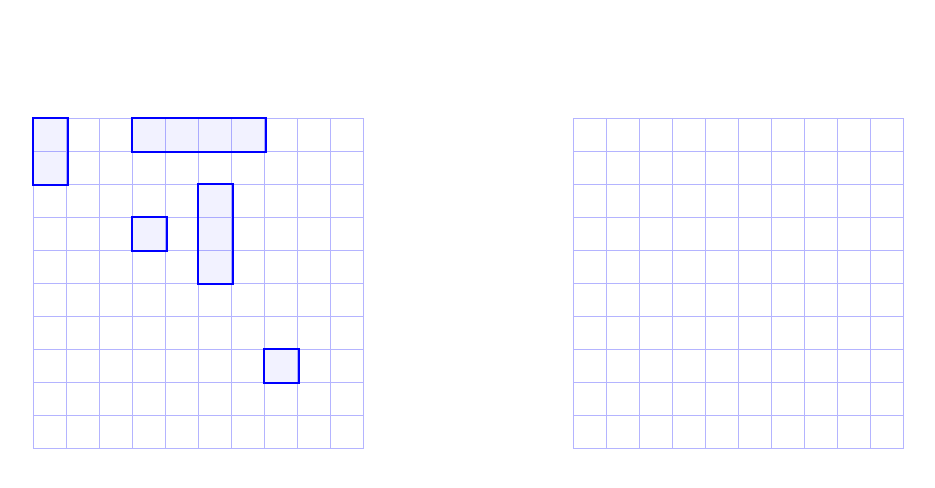
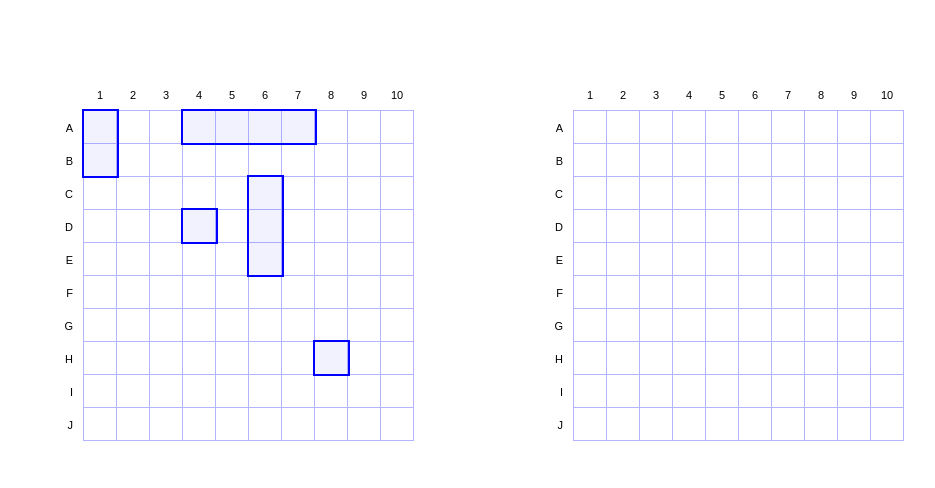
Before and after one commit to Ghanna96/battleship, a React (Create React App) app: page / in a window 1280 px wide. Shown: the top 488 px of the page, without its empty margins (67-1002 px from the left). Built offline with nearby package versions, Linux system fonts and the light colour scheme.

Commit message:
sunk ship, markers

```diff
--- a/src/App.js
+++ b/src/App.js
@@ -2,21 +2,21 @@ import React from 'react';
 import styled from 'styled-components';
 import Battleship from './Components/Battleship';
 
-const Body = styled.div`
+const Wrapper = styled.div`
 	min-width: 990px;
 	max-width: 1080px;
+	min-height: 100%;
 	position: relative;
 	margin: 0 auto;
 	z-index: 1;
 	background: #fff;
-	min-height: 100%;
 `;
 
 function App() {
 	return (
-		<Body>
+		<Wrapper>
 			<Battleship></Battleship>
-		</Body>
+		</Wrapper>
 	);
 }
 
--- a/src/Components/Battleship.jsx
+++ b/src/Components/Battleship.jsx
@@ -6,11 +6,14 @@ import Board from './Board';
 import CpuBoard from './CpuBoard';
 
 const Battelfields = styled.div`
+	width: 100%;
 	padding-top: 110px;
 	-webkit-user-select: none;
 	-moz-user-select: none;
 	-ms-user-select: none;
 	user-select: none;
+
+	overflow: hidden;
 `;
 
 class Battleship extends Component {
--- a/src/Components/Board.jsx
+++ b/src/Components/Board.jsx
@@ -2,6 +2,7 @@ import React from 'react';
 import styled from 'styled-components';
 import Ship from '../Game/shipFactory';
 import ShipC from './Ship';
+import Marker from './Marker';
 const Cell = styled.td`
 	border: 1px solid #b4b4ff;
 	padding: 0;
@@ -13,9 +14,9 @@ const Content = styled.div`
 	background-color: ${(props) => (props.background ? '#eee' : '#fff')};
 `;
 const StyledDiv = styled.div`
+	position: relative;
 	float: left;
 	width: 50%;
-	position: relative;
 `;
 const Row = styled.tr`
 	margin: 0;
@@ -27,7 +28,7 @@ const Row = styled.tr`
 `;
 
 const Table = styled.table`
-	margin: 0;
+	margin-left: 50px;
 	border-collapse: collapse;
 	cursor: default;
 	display: inline-block;
@@ -71,6 +72,7 @@ export default function Board(props) {
 				<Cell key={i}>
 					<Content key={i} data-coord={[x, y]} background={b.hit}>
 						{placeShipsOnBoard(x, y)}
+						{Marker(x, y)}
 					</Content>
 				</Cell>
 			);
--- a/src/Components/Box.jsx
+++ b/src/Components/Box.jsx
@@ -5,6 +5,58 @@ const StyledDiv = styled.div`
 	height: 32px;
 	width: 32px;
 `;
+const SunkShip = styled(StyledDiv)`
+	border-color: red;
+	background: rgba(255, 0, 0, 0.05);
+	&::after {
+		content: '';
+		display: block;
+		height: 2em;
+		width: 2em;
+		border: 1px solid red;
+		margin: -1px;
+		position: absolute;
+		z-index: 3;
+		top: 0;
+		left: 0;
+	}
+`;
+const HitShip = styled.span`
+	height: 100%;
+	width: 100%;
+	position: absolute;
+	top: 0;
+	left: 0;
+	z-index: 1;
+	overflow: hidden;
+	box-sizing: border-box;
+
+	&::after {
+		top: 50%;
+		height: 2px;
+		left: -25%;
+		width: 150%;
+		margin-left: -1px;
+		content: '';
+		position: absolute;
+		z-index: -1;
+		background: red;
+		transform: rotate(-45deg);
+	}
+	&::before {
+		left: 50%;
+		width: 2px;
+		top: -25%;
+		height: 150%;
+		margin-top: 1px;
+		content: '';
+		position: absolute;
+		z-index: -1;
+		background: red;
+		transform: rotate(-45deg);
+	}
+`;
+
 const StyledBox = styled(StyledDiv)`
 	&:hover {
 		border: 2px solid #40bf44;
@@ -19,6 +71,18 @@ const StyledBox = styled(StyledDiv)`
 const StyledHitBox = styled(StyledDiv)`
 	position: relative;
 	background-color: #eee;
+	&::before {
+		background-color: #333;
+		position: absolute;
+		width: 4px;
+		height: 4px;
+		top: 50%;
+		left: 50%;
+		content: '';
+		border-radius: 50%;
+		margin-top: -2px;
+		margin-left: -2px;
+	}
 `;
 const StyledTd = styled.td`
 	border: 1px solid #b4b4ff;
@@ -26,11 +90,27 @@ const StyledTd = styled.td`
 `;
 
 export default function Box(props) {
-	const { type, onClick } = props;
+	const { type, onClick, ship, children } = props;
 	const renderBox = (type) => {
-		if (type) {
-			return <StyledHitBox></StyledHitBox>;
-		} else return <StyledBox onClick={onClick}></StyledBox>;
+		if (type === true) {
+			if (ship) {
+				if (ship.isSunk()) {
+					return (
+						<SunkShip>
+							<HitShip></HitShip>
+							{children}
+						</SunkShip>
+					);
+				}
+				return (
+					<StyledBox>
+						<HitShip></HitShip>
+						{children}
+					</StyledBox>
+				);
+			}
+			return <StyledHitBox>{children}</StyledHitBox>;
+		} else return <StyledBox onClick={onClick}>{children}</StyledBox>;
 	};
 
 	return <StyledTd>{renderBox(type)}</StyledTd>;
--- a/src/Components/CpuBoard.jsx
+++ b/src/Components/CpuBoard.jsx
@@ -1,30 +1,8 @@
 import React from 'react';
 import styled from 'styled-components';
-import Ship from '../Game/shipFactory';
 import Box from './Box';
+import Marker from './Marker';
 
-// const Cell = styled.td`
-// 	border: 1px solid #b4b4ff;
-// 	padding: 0;
-// 	&:hover {
-// 	}
-// `;
-// const Content = styled.div`
-// 	position: relative;
-// 	height: 32px;
-// 	width: 32px;
-// 	background-color: ${(props) => (props.background ? '#ddd' : '#fff')};
-
-// 	&:hover {
-// 		border: 2px solid #40bf44;
-// 		background: rgba(64, 191, 68, 0.05);
-// 		width: 32px;
-// 		height: 32px;
-// 		margin: -2px;
-// 		cursor: crosshair;
-// 		z-index: 2;
-// 	}
-// `;
 const StyledDiv = styled.div`
 	float: right;
 	width: 50%;
@@ -64,10 +42,13 @@ export default function CpuBoard(props) {
 				<Box
 					key={[x, y]}
 					type={b.hit}
+					ship={b.ship}
 					onClick={() => {
 						attack(x, y, board);
 						console.log('dd');
-					}}></Box>
+					}}>
+					{Marker(x, y)}
+				</Box>
 			);
 		})
 		.reduce((row, el, i) => {
@@ -115,14 +96,62 @@ export default function CpuBoard(props) {
 //     margin-left: -2px;
 // }
 
-// .battlefield-cell__last .battlefield-cell-content:after, .battlefield-cell__processed .battlefield-cell-content:before {
+// hit ship
+
+//opacity
+// .body__with-pointerevents .battlefield__wait .battlefield-label, .body__with-pointerevents .battlefield__wait .battlefield-stat, .body__with-pointerevents .battlefield__wait .battlefield-table-placeholder {
+//     opacity: .4;
+//     pointer-events: none;
+// }
+
+// .ship-box {
+//     z-index: 2;
+//     left: 0;
+//     top: 0;
+//     border: 2px solid #00f;
+//     background: rgba(0,0,255,.05);
+//     position: absolute!important;
+//     margin: -2px;
+// }
+
+// .battlefield-cell__done .ship-box {
+//     border-color: red;
+//     background: rgba(255,0,0,.05);
+// }
+
+// .battlefield-cell__done .battlefield-cell-content:after {
 //     content: "";
 //     display: block;
 //     height: 2em;
 //     width: 2em;
+//     border: 1px solid red;
+//     margin: -1px;
 //     position: absolute;
-//     z-index: -1;
+//     z-index: 3;
 //     top: 0;
 //     left: 0;
-//     background-color: #fafad2;
 // }
+
+// element.style {
+//     width: 2em;
+//     height: 4em;
+//     padding-right: 0px;
+//     padding-bottom: 1px;
+// }
+// .battlefield-cell__done .ship-box {
+//     border-color: red;
+//     background: rgba(255,0,0,.05);
+// }
+
+// .battlefield-cell__done .battlefield-cell-content:after {
+//     content: "";
+//     display: block;
+//     height: 2em;
+//     width: 2em;
+//     border: 1px solid red;
+//     margin: -1px;
+//     position: absolute;
+//     z-index: 3;
+//     top: 0;
+//     left: 0;
+// }
--- /dev/null
+++ b/src/Components/Marker.jsx
@@ -0,0 +1,39 @@
+import React from 'react';
+import styled from 'styled-components';
+
+const StyledMarker = styled.div`
+	position: absolute;
+	font-size: 11px;
+	z-index: -1;
+`;
+
+const MarkerRow = styled(StyledMarker)`
+	left: -3em;
+	width: 2em;
+	text-align: right;
+	top: 1em;
+	height: 1em;
+`;
+
+const MarkerCol = styled(StyledMarker)`
+	top: -2em;
+	left: 0;
+	width: 100%;
+	text-align: center;
+`;
+
+export default function Marker(x, y) {
+	if (y === 1 && x === 'A') {
+		return (
+			<React.Fragment>
+				<MarkerCol>{y}</MarkerCol>
+				<MarkerRow>{x}</MarkerRow>
+			</React.Fragment>
+		);
+	}
+	if (y === 1) {
+		return <MarkerRow>{x}</MarkerRow>;
+	} else if (x === 'A') {
+		return <MarkerCol>{y}</MarkerCol>;
+	}
+}
--- a/src/index.js
+++ b/src/index.js
@@ -2,13 +2,34 @@ import React from 'react';
 import ReactDOM from 'react-dom';
 import App from './App';
 import * as serviceWorker from './serviceWorker';
+import { createGlobalStyle } from 'styled-components';
 
-ReactDOM.render(
+const GlobalStyle = createGlobalStyle`
+html {
+    min-height: 100%;
+    height: 100%;
+}
+body {
+    font: 1em/1.25 "PT Sans",arial,sans-serif;
+	margin: 0;
+    padding: 0;
+    position: relative;
+    overflow-y: scroll;
+    cursor: default;
+    min-height: 100%;
+    background: #fff;
+    height: 100%;
+}
+`;
+
+const ReactApp = () => (
 	<React.StrictMode>
+		<GlobalStyle />
 		<App />
-	</React.StrictMode>,
-	document.getElementById('root')
+	</React.StrictMode>
 );
+
+ReactDOM.render(ReactApp(), document.getElementById('root'));
 
 // If you want your app to work offline and load faster, you can change
 // unregister() to register() below. Note this comes with some pitfalls.
```
